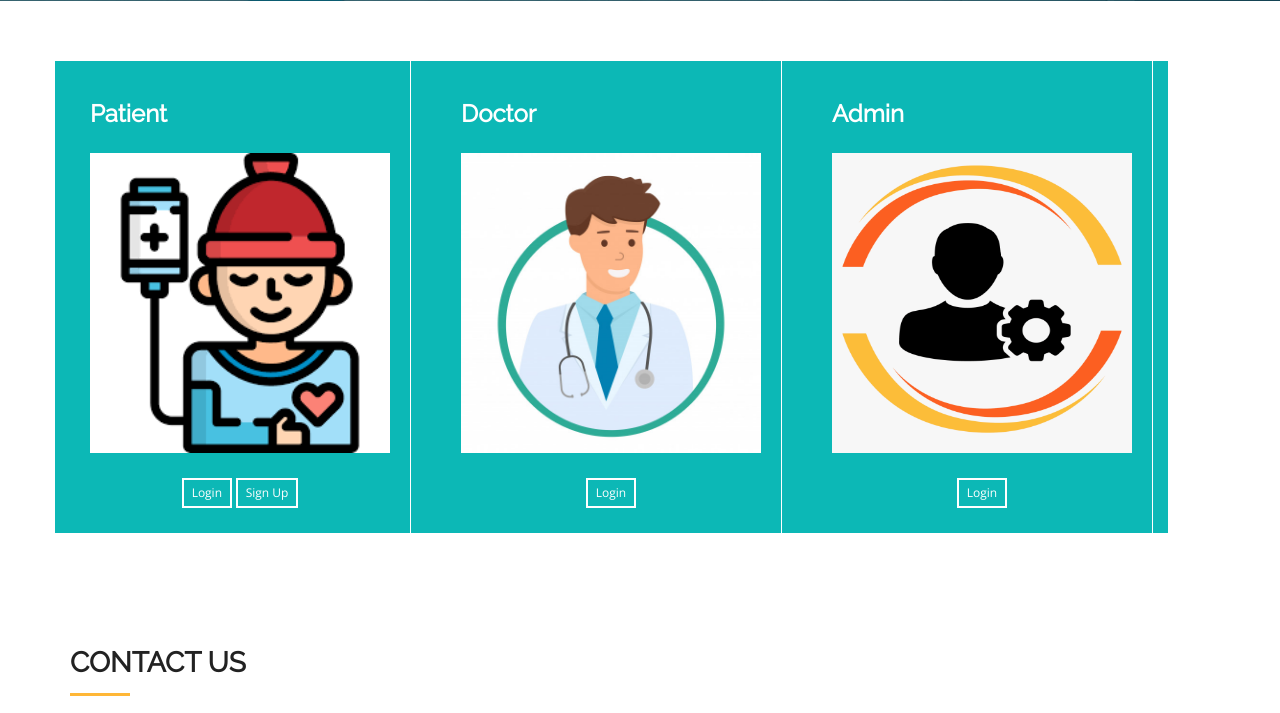
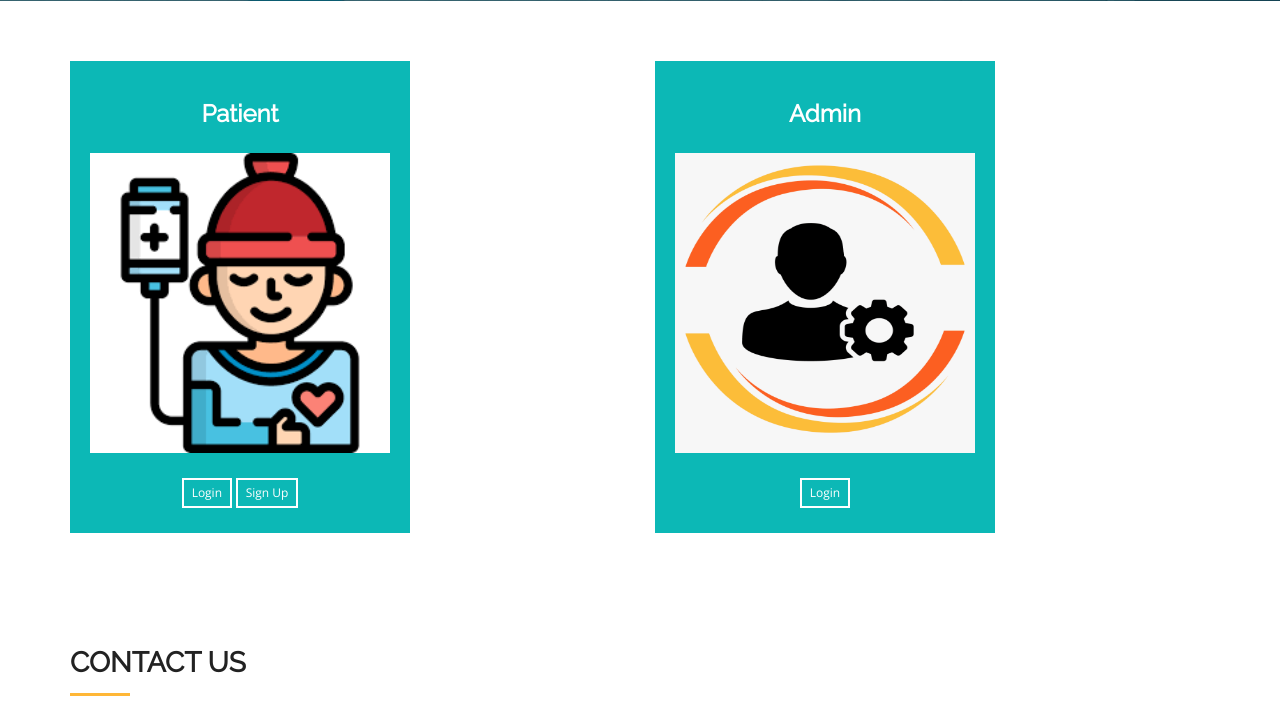
Before and after one commit to anshul-rohilla4/healthCareSDG_Project, a Django app: template Health/templates/Health/index.html in a window 1280 px wide. Shown: the part 649-1362 px from the top of the page. Run offline with Django 3.2, Linux system fonts and the light colour scheme; the template is opened without the code that fills it, so the values that code supplies are empty; some libraries are stand-ins or nearby versions; some web fonts are replaced.

Commit message:
update heart model with scikit , changed index.html

```diff
--- a/Health/templates/Health/index.html
+++ b/Health/templates/Health/index.html
@@ -2,12 +2,14 @@
 
 <!DOCTYPE html>
 <html lang="en">
+
 <head>
   <meta charset="utf-8">
   <meta name="viewport" content="width=device-width, initial-scale=1">
   <title>E-Health Care</title>
   <meta name="description" content="Free Bootstrap Theme by BootstrapMade.com">
-  <meta name="keywords" content="free website templates, free bootstrap themes, free template, free bootstrap, free website template">
+  <meta name="keywords"
+    content="free website templates, free bootstrap themes, free template, free bootstrap, free website template">
 
   <link rel="stylesheet" type="text/css" href="https://fonts.googleapis.com/css?family=Open+Sans|Raleway|Candal">
   <link rel="stylesheet" type="text/css" href="{% static 'health/css/font-awesome.min.css' %}">
@@ -71,13 +73,15 @@
   <section id="cta-1" class="section-padding">
     <div class="container">
       <div class="row">
+
+        <div class="col-md-6 col-sm-6">
           <div class="schedule-tab">
-          <div class="col-md-4 col-sm-4 bor-left">
             <div class="mt-boxy-color"></div>
-            <div class="medi-info">
+            <div class="medi-info text-center">
               <h3>Patient</h3>
               <div class="banner-logo text-center">
-                <img src="{% static 'health/img/patient.png' %}" class="img-responsive" style="width: 300px; height:300px">
+                <img src="{% static 'health/img/patient.png' %}" class="img-responsive center-block"
+                  style="width: 300px; height:300px">
               </div>
               <p> </p>
 
@@ -87,7 +91,9 @@
               </div>
             </div>
           </div>
+        </div>
 
+        <!--
         <div class="col-md-4 col-sm-4">
           <div class="medi-info">
             <h3>Doctor</h3>
@@ -100,12 +106,15 @@
             </div>
           </div>
         </div>
+        -->
 
-          <div class="col-md-4 col-sm-4">
-            <div class="medi-info">
+        <div class="col-md-6 col-sm-6">
+          <div class="schedule-tab">
+            <div class="medi-info text-center">
               <h3>Admin</h3>
               <div class="banner-logo text-center">
-                <img src="{% static 'health/img/admin.png' %}" class="img-responsive" style="width: 300px; height:300px">
+                <img src="{% static 'health/img/admin.png' %}" class="img-responsive center-block"
+                  style="width: 300px; height:300px">
               </div>
               <p></p>
               <div class="banner-logo text-center">
@@ -113,12 +122,12 @@
               </div>
             </div>
           </div>
-
+        </div>
 
       </div>
     </div>
-    </div>
   </section>
+
   <!--cta-->
 
   <!--contact-->
@@ -140,7 +149,10 @@
         </div>
 
         <div class="col-md-8 col-sm-8 marb20">
-          <iframe src="https://www.google.com/maps/embed?pb=!1m18!1m12!1m3!1d7066.998673454132!2d85.33661487172921!3d27.670957783026054!2m3!1f0!2f0!3f0!3m2!1i1024!2i768!4f13.1!3m3!1m2!1s0x39eb19e58a6d1331%3A0x18ad0afdf12f826f!2sBalkumari%2C%20Lalitpur%2044600!5e0!3m2!1sen!2snp!4v1625394343648!5m2!1sen!2snp" width="600" height="500" style="border:0;" allowfullscreen="" loading="lazy"></iframe>
+
+          <iframe
+            src="https://www.google.com/maps/embed?pb=!1m23!1m12!1m3!1d7780.670790338408!2d80.04212118053617!3d12.821590317308031!2m3!1f0!2f0!3f0!3m2!1i1024!2i768!4f13.1!4m8!3e6!4m0!4m5!1s0x3a52f769375a3f4f%3A0x4cb1f924f10a9298!2sSRM%20Global%20Hospitals%2C%20Mahatma%20Gandhi%20Rd%2C%20Potheri%2C%20SRM%20Nagar%2C%20Kattankulathur%2C%20Tamil%20Nadu%20603203!3m2!1d12.8233309!2d80.04781729999999!5e0!3m2!1sen!2sin!4v1745756723432!5m2!1sen!2sin"
+            width="600" height="500" style="border:0;" allowfullscreen="" loading="lazy"></iframe>
         </div>
 
       </div>
@@ -149,27 +161,7 @@
 
   <!--/ contact-->
   <!--footer-->
-  <footer id="footer">
-    <div class="footer-line">
-      <div class="container">
-        <div class="row">
-          <div class="col-md-12 text-center">
-            © Copyright E-Health Care. All Rights Reserved
-            <div class="credits">
-              <!--
-                All the links in the footer should remain intact.
-                You can delete the links only if you purchased the pro version.
-                Licensing information: https://bootstrapmade.com/license/
-                Purchase the pro version with working PHP/AJAX contact form: https://bootstrapmade.com/buy/?theme=Medilab
-              -->
-              made by <a href="#">Pradip, Sushil,Pawan and Pramod</a>
-            </div>
-          </div>
-        </div>
-      </div>
-    </div>
 
-  </footer>
   <!--/ footer-->
 
   <script src="{% static 'health/js/jquery.min.js' %}"></script>
```
Also changed, not shown: 2 other files. Lines whose indentation alone changed are shown as unchanged.
